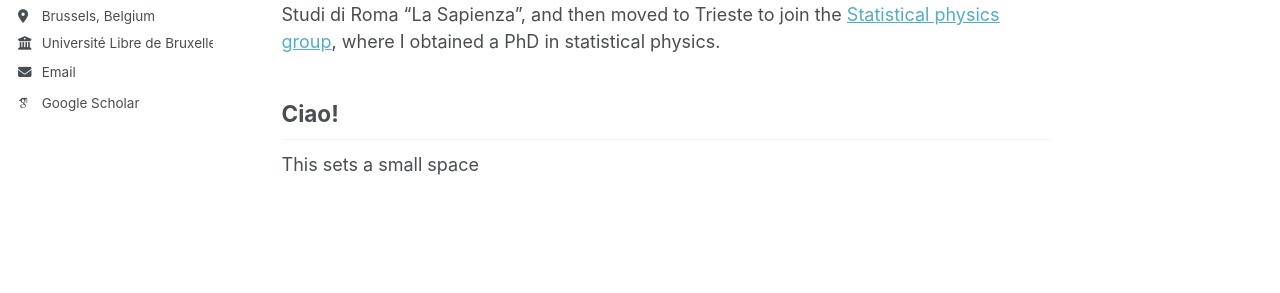
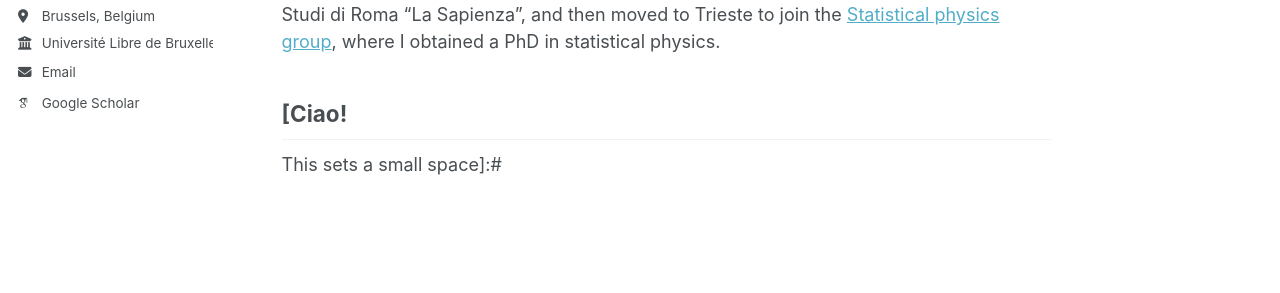
Before and after one commit to cristianomuzzi/cristianomuzzi.github.io, a Jekyll site: the page built from _pages/about.md, in a window 1280 px wide and 989 px high. Shown: the part 407-700 px from the top of the window. Built offline with Jekyll 4.4.1, drawn with Linux system fonts in a browser that asks for light colours; some web fonts are replaced.

```diff
--- a/_pages/about.md
+++ b/_pages/about.md
@@ -14,6 +14,6 @@ About my past
 ======
 I was born in Rome, Italy. I obtained my master degree in physics from Università degli Studi di Roma "La Sapienza", and then moved to Trieste to join the [Statistical physics group](https://www.statphys.sissa.it/wordpress/), where I obtained a PhD in statistical physics.
 
-Ciao!
+[Ciao!
 -------
-This sets a small space
+This sets a small space]:#
```
